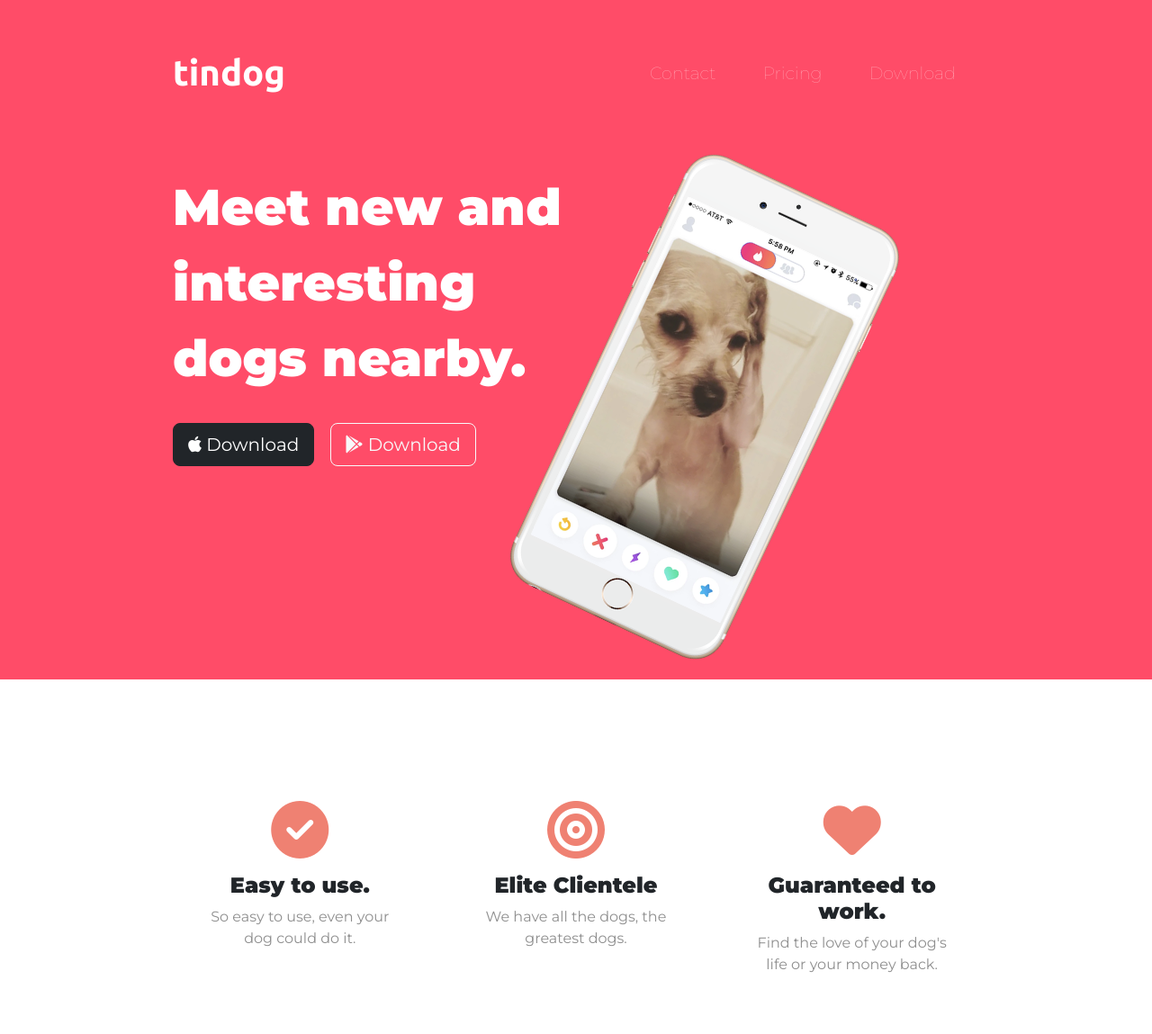
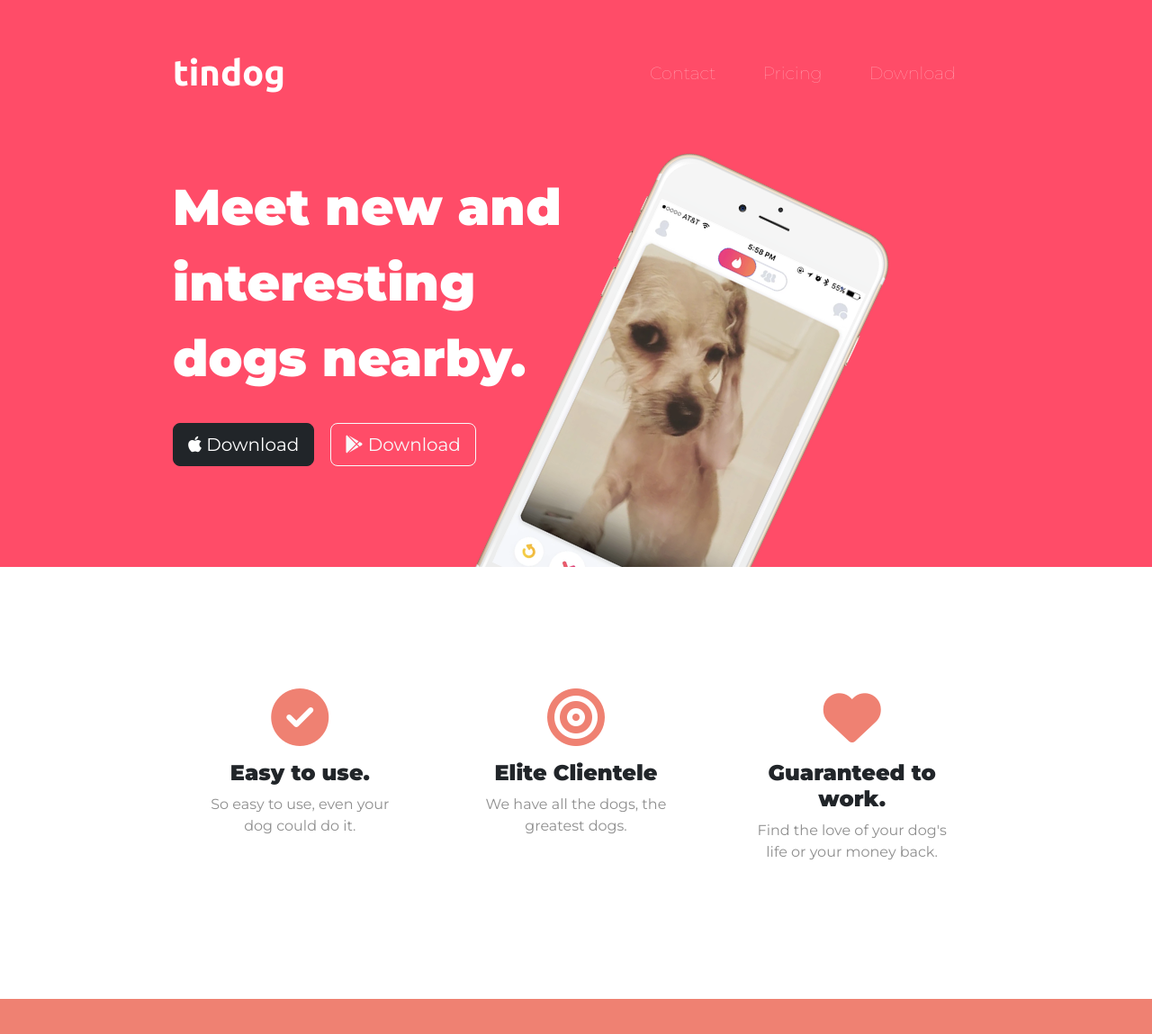
Before and after one commit to Leng-H/TinDog, a plain HTML site: page index.html in a window 1280 px wide. Shown: the top 1149 px of the page at 90% size. Drawn offline with nearby package versions, Linux system fonts and the light colour scheme.

Commit message:
Make feature section stack on top of title-img

```diff
--- a/css/styles.css
+++ b/css/styles.css
@@ -8,7 +8,7 @@ body {
 }
 
 .container-fluid {
-  padding: 3% 15%;
+  padding: 3% 15% 7%;
 }
 
 h1 {
@@ -63,13 +63,17 @@ p {
 
 /* Title image */
 .title-image {
-  width: 60%;
+  width: 22%;
   transform: rotate(25deg);
+  position: absolute;
+  right: 30%;
 }
 
 /* Features Section */
 #features {
   padding: 7% 15%;
+  background-color: #fff;
+  position: relative;
 }
 
 #features i {
```
Also changed, not shown: 1 other file.
